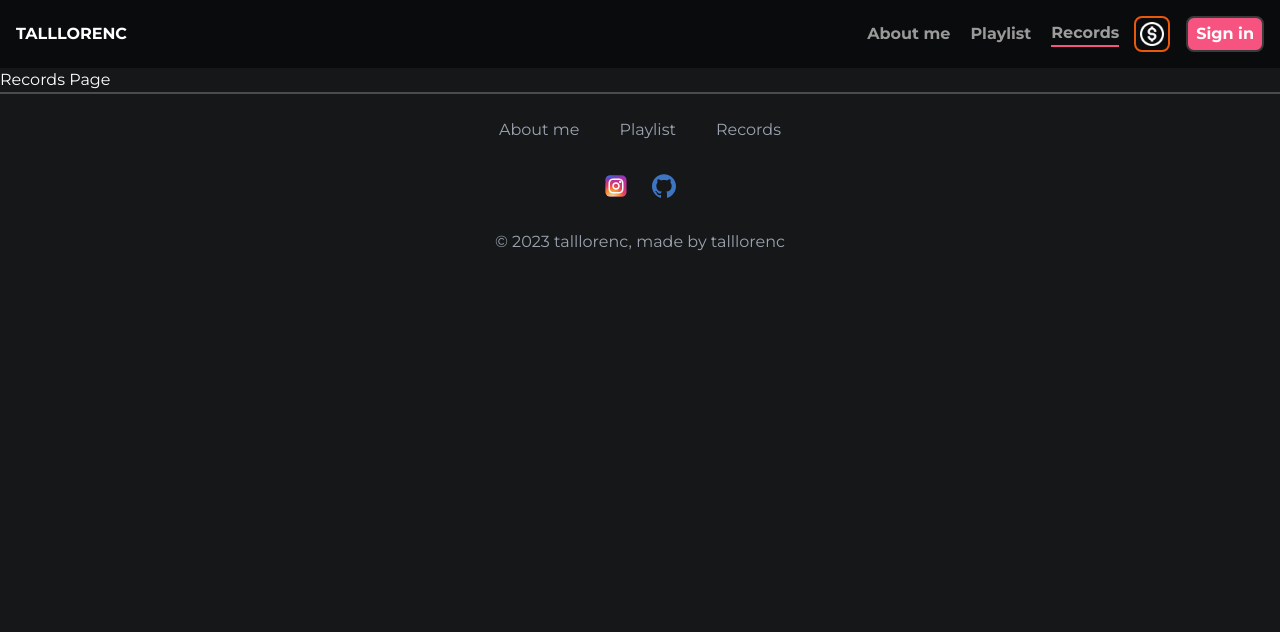
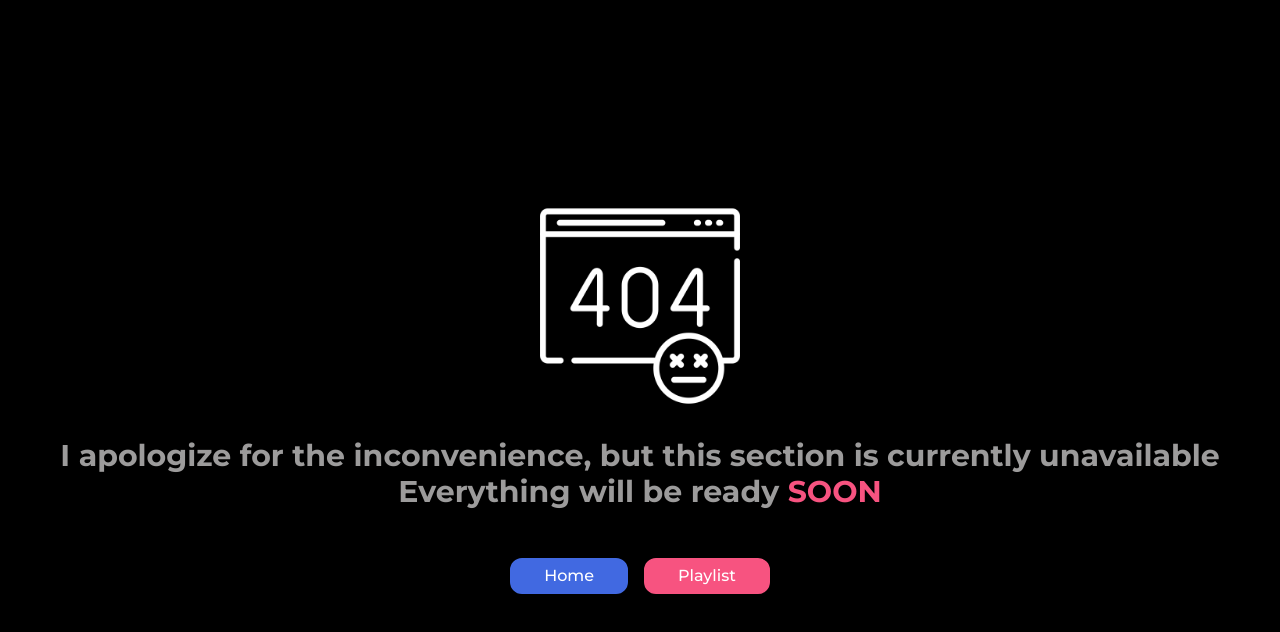
Before and after one commit to talllorenc/talllorenc.com, a Next.js app: page /records in a window 1280 px wide. Shown: the top 632 px of the page. Built offline with nearby package versions, Linux system fonts and the light colour scheme.

Commit message:
Add Records Page & Playlist Page

```diff
--- a/src/app/about/page.jsx
+++ b/src/app/about/page.jsx
@@ -5,14 +5,14 @@ const AboutPage = () => {
     <div className="mt-12">
       <section className="overflow-hidden container">
         <span className="text-5xl font-medium">About me</span>
-        <div className="relative mx-auto max-w-7xl px-4 pt-20 pb-12 sm:px-6 lg:px-8 lg:py-20">
+        <div className="relative mx-auto max-w-7xl pt-4 sm:px-6 lg:px-8 lg:py-20">
           <div className="relative lg:flex lg:items-center">
             <div className="hidden lg:block lg:flex-shrink-0">
               <Image
                 src="/about/me.jpg"
                 className="rounded-full xl:h-60 xl:w-60"
-                width={200}
-                height={200}
+                width={250}
+                height={250}
                 alt="profile img"
               />
             </div>
--- a/src/app/playlist/page.jsx
+++ b/src/app/playlist/page.jsx
@@ -1,7 +1,39 @@
 "use client";
 
+import Beats from "@/components/Beats/Beats";
+import { useSelector } from "react-redux";
+import Link from "next/link";
+import SkeletonError from "@/components/SkeletonError/SkeletonError";
+
 const PlaylistPage = () => {
-  return <div>Playlist Page</div>;
+  const { beats, tags } = useSelector((state) => state.beats);
+  const isBeatsError = beats.status === "error";
+  return (
+    <div>
+      <div className="container">
+        {isBeatsError ? (
+          <SkeletonError />
+        ) : (
+          <div className="flex flex-col">
+            <span className="text-5xl font-medium flex items-center justify-center">
+              Beats
+            </span>
+            <div className="flex flex-col">
+              <div className="flex py-8 items-center justify-center">
+                <Beats />
+              </div>
+              <Link
+                href="/playlist"
+                className="mx-auto font-medium border-2 border-[#f75380] bg-[#f75380] py-1 px-2 rounded-full hover:border-white"
+              >
+                ALL BEATS
+              </Link>
+            </div>
+          </div>
+        )}
+      </div>
+    </div>
+  );
 };
 
 export default PlaylistPage;
--- a/src/app/records/page.jsx
+++ b/src/app/records/page.jsx
@@ -1,9 +1,16 @@
-"use client"
+"use client";
+
+import InWork from "@/components/InWork/InWork";
 
 const RecordsPage = () => {
   return (
-    <div>Records Page</div>
-  )
-}
+    <div>
+      <div className="container">
+        <span>Records Page</span>
+        <InWork />
+      </div>
+    </div>
+  );
+};
 
 export default RecordsPage;
--- /dev/null
+++ b/src/components/InWork/InWork.jsx
@@ -0,0 +1,44 @@
+import Image from "next/image";
+import Link from "next/link";
+
+const InWork = () => {
+  return (
+    <div className="fixed p-2 top-0 left-0 w-full h-screen bg-black flex justify-center items-center z-50">
+      <div className="flex flex-col items-center container gap-8">
+        <Image
+          src="/inWork/404-error.png"
+          width={200}
+          height={200}
+          alt="in work image"
+        />
+
+        <div className="flex flex-col items-center text-center">
+          <span className="text-2xl in:text-3xl font-bold text-[#9c9b9b]">
+            I apologize for the inconvenience, but this section is currently
+            unavailable
+          </span>
+          <span className="text-2xl in:text-3xl font-bold text-[#9c9b9b]">
+            Everything will be ready{" "}
+            <span className="text-[#f75380]">SOON</span>
+          </span>
+        </div>
+        <div className="flex gap-4 items-center">
+          <Link
+            href="/"
+            className="text-md font-medium py-1 px-8 mt-4 border-2 border-[#4169e1] bg-[#4169e1] rounded-xl mt-2 transition duration-300 ease-in-out hover:border-white"
+          >
+            Home
+          </Link>
+          <Link
+            href="/playlist"
+            className="text-md font-medium py-1 px-8 mt-4 border-2 border-[#f75380] bg-[#f75380] rounded-xl mt-2 transition duration-300 ease-in-out hover:border-white"
+          >
+            Playlist
+          </Link>
+        </div>
+      </div>
+    </div>
+  );
+};
+
+export default InWork;
```
Also changed, not shown: public/inWork/404-error.png (added).
